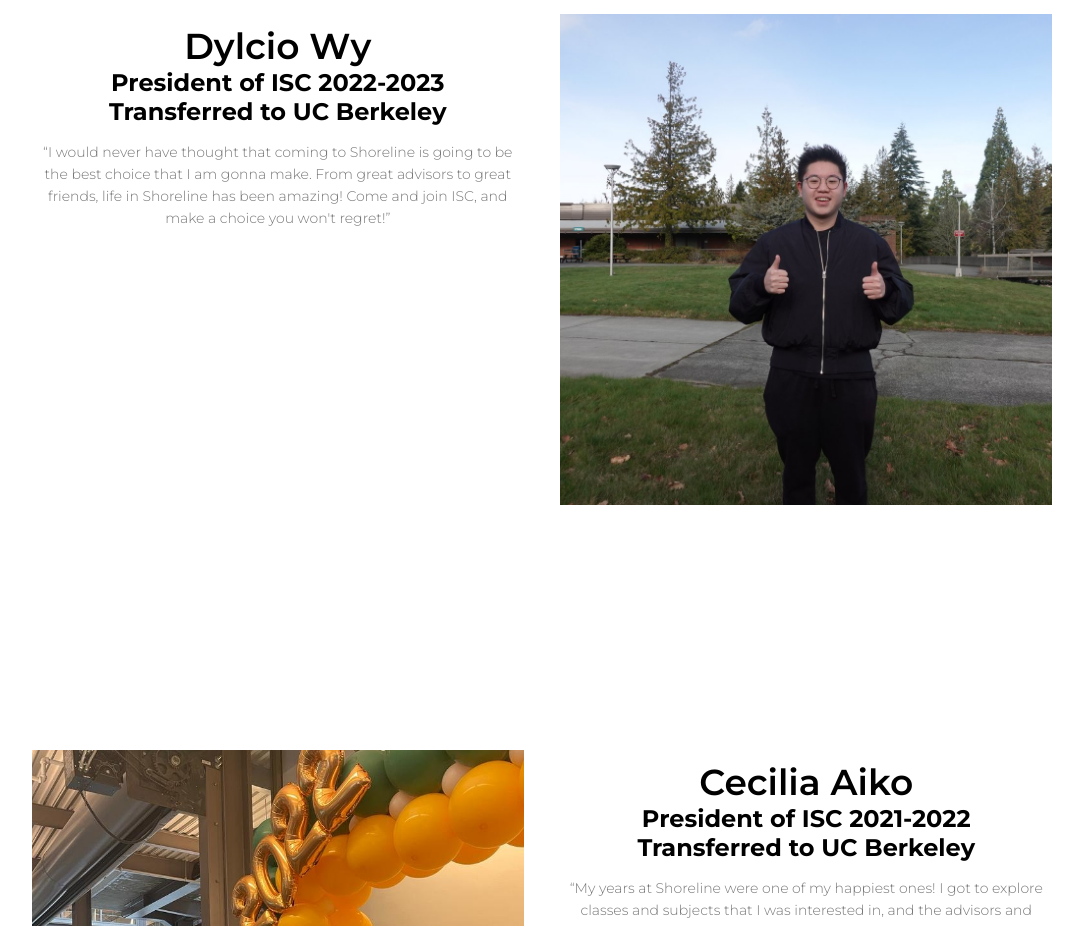
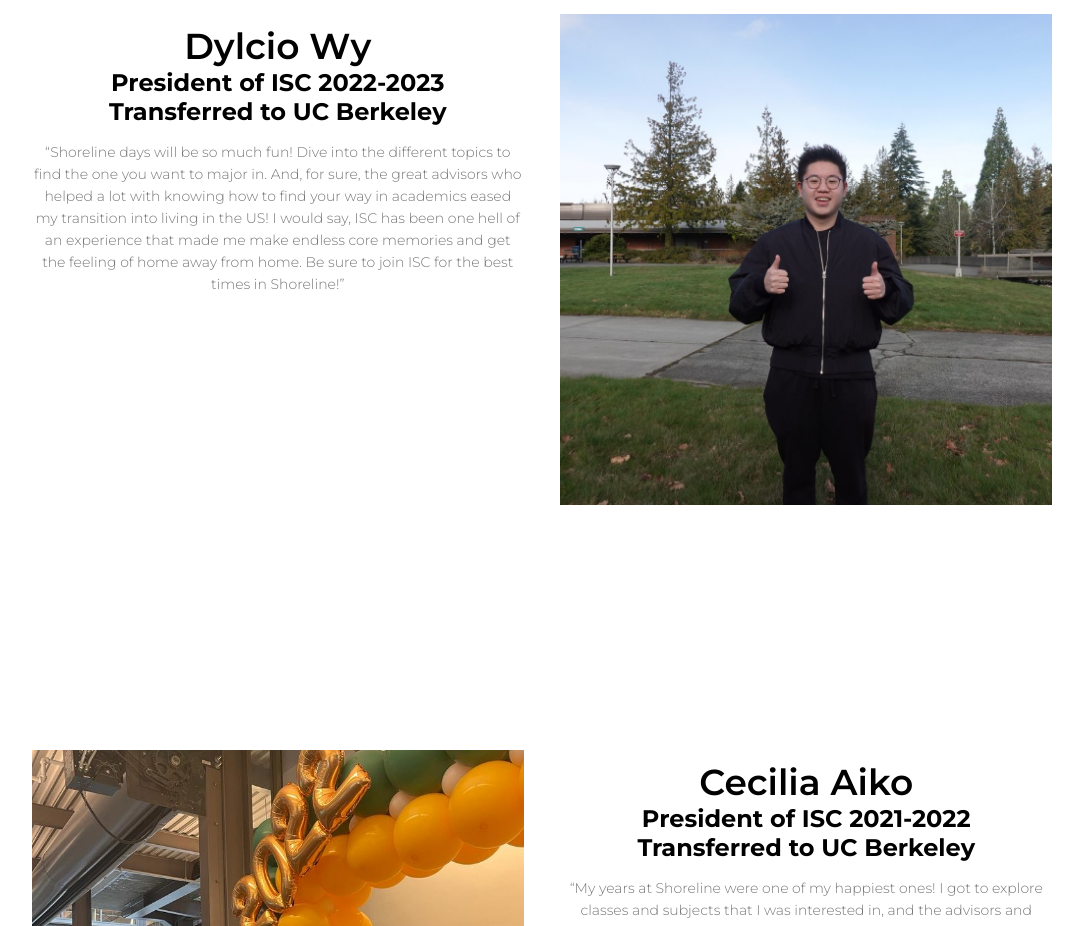
Before and after one commit to iscshoreline/iscshoreline-website, a plain HTML site: page about.html in a window 1280 px wide. Shown: the part 980-1906 px from the top of the page, without its empty margins (98-1181 px from the left). Drawn offline with Linux system fonts and the light colour scheme.

Commit message:
Update about.html

```diff
--- a/about.html
+++ b/about.html
@@ -55,7 +55,7 @@
                 <h1>Dylcio Wy</h1>
                 <h2>President of ISC 2022-2023</h2>
                 <h2>Transferred to UC Berkeley</h2>
-                <p>“I would never have thought that coming to Shoreline is going to be the best choice that I am gonna make. From great advisors to great friends, life in Shoreline has been amazing! Come and join ISC, and make a choice you won't regret!”</p>
+                <p>“Shoreline days will be so much fun! Dive into the different topics to find the one you want to major in. And, for sure, the great advisors who helped a lot with knowing how to find your way in academics eased my transition into living in the US! I would say, ISC has been one hell of an experience that made me make endless core memories and get the feeling of home away from home. Be sure to join ISC for the best times in Shoreline!”</p>
             </div>
             <div class="about-col">
                 <img src="iscimages/dylcio+informal+2.jpeg">
```
